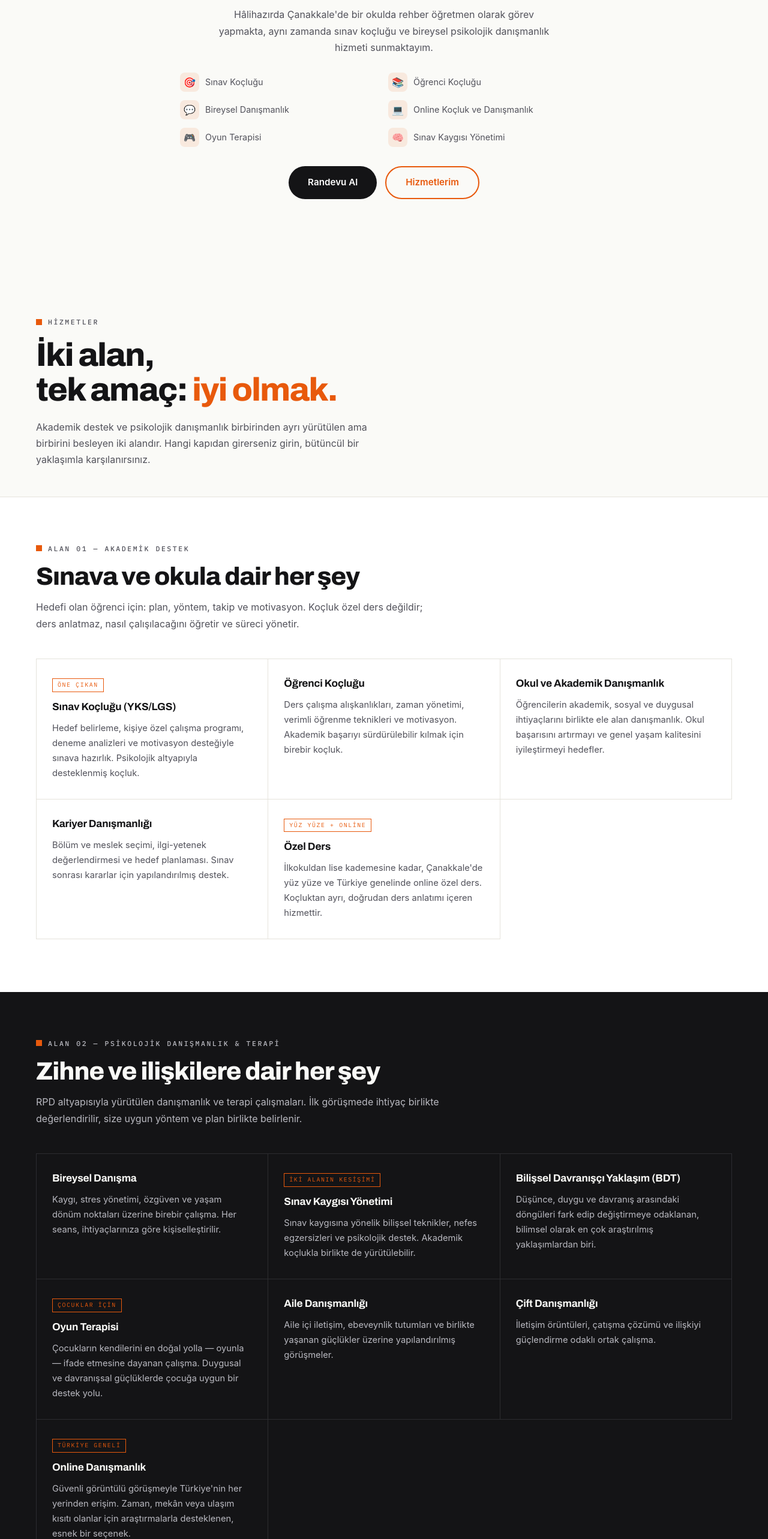
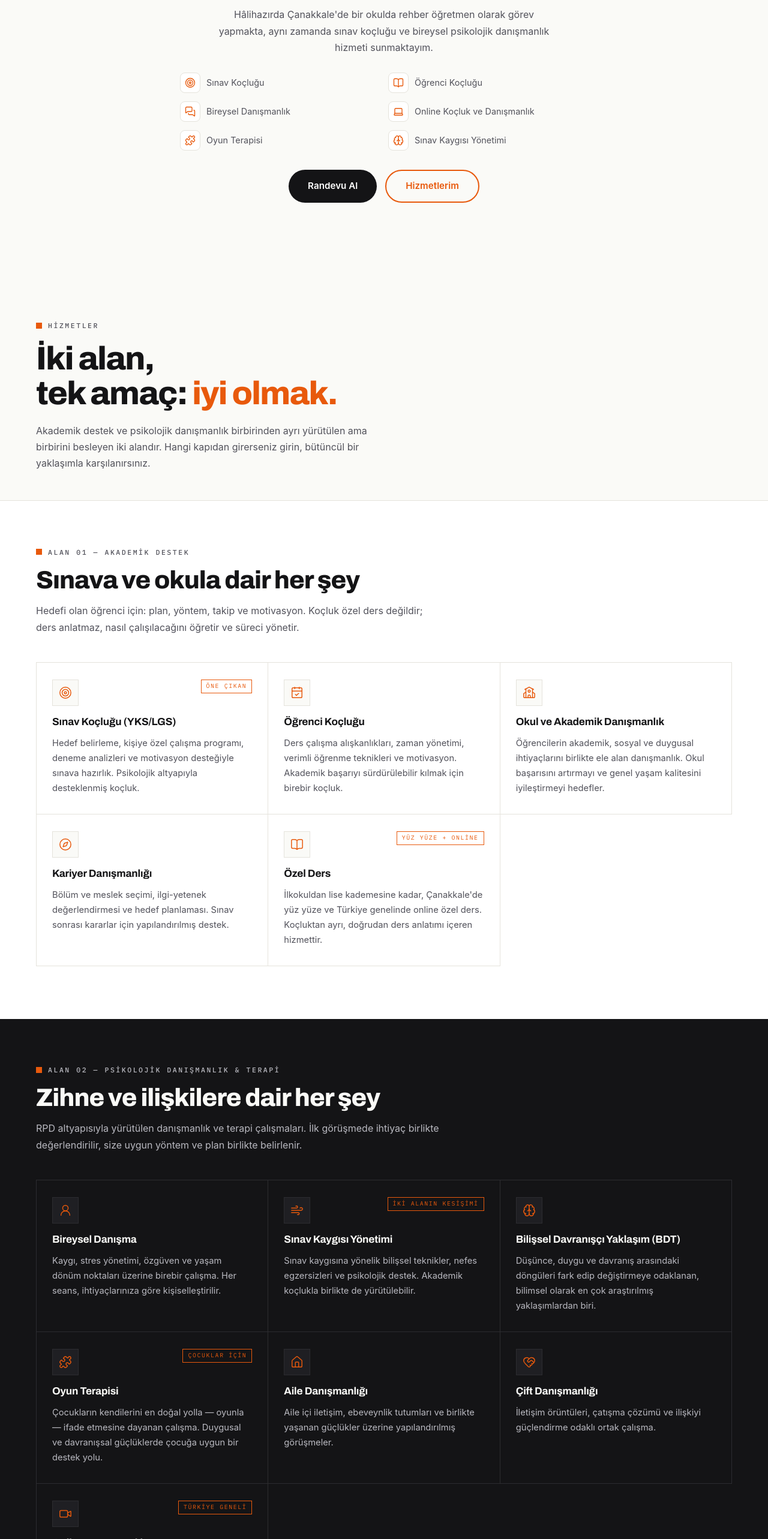
Before and after one commit to Orhany23/danismanlik-kocluk-site, a Next.js app: page / in a window 1280 px wide. Shown: the part 1180-3746 px from the top of the page at 60% size. Built offline with nearby package versions, Linux system fonts and the light colour scheme; a web font is replaced by a local one.

Commit message:
İkonlar Lucide setiyle yenilendi: tutarlı ince çizgi stili, çerçeveli kutular, hizmet kartlarına ikon eklendi

```diff
--- a/package.json
+++ b/package.json
@@ -17,7 +17,7 @@
     "class-variance-authority": "^0.7.1",
     "clsx": "^2.1.1",
     "dotenv": "^17.4.2",
-    "lucide-react": "^1.17.0",
+    "lucide-react": "^1.18.0",
     "next": "16.2.7",
     "next-auth": "^5.0.0-beta.31",
     "pg": "^8.21.0",
--- a/src/app/globals.css
+++ b/src/app/globals.css
@@ -300,17 +300,15 @@ section[id], [id] { scroll-margin-top: calc(var(--navbar-h) + 16px); }
   border-color: var(--clr-primary-light);
 }
 .service-icon {
-  width: 64px; height: 64px; border-radius: 18px;
-  background: linear-gradient(135deg, rgba(20,20,22,0.08), rgba(232,89,12,0.12));
-  display: flex; align-items: center; justify-content: center;
-  margin-bottom: 24px;
-  transition: all 0.3s;
+  width: 48px; height: 48px;
+  border: 1px solid var(--clr-border);
+  background: var(--clr-bg);
+  color: var(--clr-accent);
+  display: inline-flex; align-items: center; justify-content: center;
+  margin-bottom: 16px;
 }
-.service-card:hover .service-icon {
-  background: linear-gradient(135deg, var(--clr-primary), var(--clr-accent));
-}
-.service-icon svg { width: 32px; height: 32px; transition: all 0.3s; }
-.service-card:hover .service-icon svg :is(path, circle, rect) { stroke: #fff; }
+.service-icon svg { width: 24px; height: 24px; }
+.service-card:hover .service-icon { border-color: var(--clr-accent); }
 .service-title {
   font-family: var(--font-display);
   font-size: 1.2rem; font-weight: 700; margin-bottom: 12px;
@@ -735,3 +733,29 @@ footer { background: var(--clr-navy); color: rgba(255,255,255,0.8); padding: 60p
 .domain-band--ink .domain-card-desc { color: #B9B9C0; }
 @media (max-width: 980px) { .domain-grid { grid-template-columns: repeat(2, 1fr); } }
 @media (max-width: 620px) { .domain-grid { grid-template-columns: 1fr; } }
+
+
+/* ===== ICON STYLING (lucide) ===== */
+.domain-card-top { display: flex; align-items: flex-start; justify-content: space-between; gap: 12px; margin-bottom: 14px; }
+.domain-card-top .domain-tag { margin-bottom: 0; }
+.domain-card-icon {
+  display: inline-flex; align-items: center; justify-content: center;
+  width: 44px; height: 44px;
+  border: 1px solid var(--clr-border);
+  color: var(--clr-accent);
+  background: var(--clr-bg);
+  flex: none;
+}
+.domain-card-icon svg { width: 22px; height: 22px; }
+.domain-band--ink .domain-card-icon { border-color: #2C2C30; background: #1F1F23; }
+
+
+.about-feature-icon {
+  display: inline-flex; align-items: center; justify-content: center;
+  width: 34px; height: 34px;
+  border: 1px solid var(--clr-border);
+  background: var(--clr-bg2);
+  color: var(--clr-accent);
+  font-size: 0;
+  flex: none;
+}
--- a/src/components/AboutSection.tsx
+++ b/src/components/AboutSection.tsx
@@ -1,11 +1,19 @@
 "use client";
 
 import { useLocale } from "@/components/LocaleProvider";
+import { Target, BookOpen, MessagesSquare, Laptop, Puzzle, Brain } from "lucide-react";
 
 export default function AboutSection() {
   const { dict } = useLocale();
   const t = dict.about;
-  const featureIcons = ["🎯", "📚", "💬", "💻", "🎮", "🧠"];
+  const featureIcons = [
+  <Target key="0" size={18} strokeWidth={1.8} />,
+  <BookOpen key="1" size={18} strokeWidth={1.8} />,
+  <MessagesSquare key="2" size={18} strokeWidth={1.8} />,
+  <Laptop key="3" size={18} strokeWidth={1.8} />,
+  <Puzzle key="4" size={18} strokeWidth={1.8} />,
+  <Brain key="5" size={18} strokeWidth={1.8} />,
+];
   const gIcon = (
     <svg width="20" height="20" viewBox="0 0 24 24" fill="none">
       <defs><linearGradient id="accG" x1="0%" y1="0%" x2="100%" y2="100%"><stop offset="0%" stopColor="#fff"/><stop offset="100%" stopColor="#fff"/></linearGradient></defs>
--- a/src/components/ExamSection.tsx
+++ b/src/components/ExamSection.tsx
@@ -1,29 +1,16 @@
 "use client";
 
 import { useLocale } from "@/components/LocaleProvider";
+import { GraduationCap, School, Landmark, Globe2, CalendarDays, Lightbulb, ListChecks } from "lucide-react";
 
 const examIcons = [
-  <svg key="0" viewBox="0 0 32 32" fill="none" stroke="#E8590C" strokeWidth="1.8" strokeLinecap="round" strokeLinejoin="round">
-    <path d="M12 2L2 7l10 5 10-5-10-5z"/><path d="M2 17l10 5 10-5"/><path d="M2 12l10 5 10-5"/><path d="M8 7l8 4"/>
-  </svg>,
-  <svg key="1" viewBox="0 0 32 32" fill="none" stroke="#E8590C" strokeWidth="1.8" strokeLinecap="round" strokeLinejoin="round">
-    <path d="M8 2v28M24 2v28M2 8h28M2 16h28M2 24h28"/><path d="M14 2l-2 7M18 2l2 7"/>
-  </svg>,
-  <svg key="2" viewBox="0 0 32 32" fill="none" stroke="#E8590C" strokeWidth="1.8" strokeLinecap="round" strokeLinejoin="round">
-    <path d="M4 8h24v18H4z"/><path d="M16 4l6 4H10l6-4z"/><path d="M10 14l4 4 8-8"/>
-  </svg>,
-  <svg key="3" viewBox="0 0 32 32" fill="none" stroke="#E8590C" strokeWidth="1.8" strokeLinecap="round" strokeLinejoin="round">
-    <rect x="4" y="6" width="24" height="20" rx="2"/><path d="M16 14v4M16 22h0"/><path d="M11 6V4M21 6V4"/>
-  </svg>,
-  <svg key="4" viewBox="0 0 32 32" fill="none" stroke="#E8590C" strokeWidth="1.8" strokeLinecap="round" strokeLinejoin="round">
-    <circle cx="16" cy="16" r="13"/><path d="M16 9v7l4 4"/>
-  </svg>,
-  <svg key="5" viewBox="0 0 32 32" fill="none" stroke="#E8590C" strokeWidth="1.8" strokeLinecap="round" strokeLinejoin="round">
-    <path d="M16 4a9 9 0 0 1 9 9c0 3.5-2 5.5-3.5 7-1 1-1.5 2-1.5 3.5h-8c0-1.5-.5-2.5-1.5-3.5C9 18.5 7 16.5 7 13a9 9 0 0 1 9-9z"/><path d="M12 27h8M13.5 30h5"/><path d="M13 13l2.5 2.5L20 11"/>
-  </svg>,
-  <svg key="6" viewBox="0 0 32 32" fill="none" stroke="#E8590C" strokeWidth="1.8" strokeLinecap="round" strokeLinejoin="round">
-    <rect x="4" y="5" width="24" height="22" rx="2"/><path d="M9 12h6M9 17h10M9 22h7"/><path d="M21 20l2 2 4-4"/>
-  </svg>,
+  <GraduationCap key="0" strokeWidth={1.6} />,
+  <School key="1" strokeWidth={1.6} />,
+  <Landmark key="2" strokeWidth={1.6} />,
+  <Globe2 key="3" strokeWidth={1.6} />,
+  <CalendarDays key="4" strokeWidth={1.6} />,
+  <Lightbulb key="5" strokeWidth={1.6} />,
+  <ListChecks key="6" strokeWidth={1.6} />,
 ];
 
 export default function ExamSection() {
--- a/src/components/ServicesSection.tsx
+++ b/src/components/ServicesSection.tsx
@@ -1,6 +1,29 @@
 "use client";
 
 import { useLocale } from "@/components/LocaleProvider";
+import {
+  Target, CalendarCheck, School, Compass, BookOpen,
+  UserRound, Wind, Brain, Puzzle, Home, HeartHandshake, Video,
+} from "lucide-react";
+
+const groupIcons: Record<string, React.ReactNode[]> = {
+  academic: [
+    <Target key="a0" strokeWidth={1.6} />,
+    <CalendarCheck key="a1" strokeWidth={1.6} />,
+    <School key="a2" strokeWidth={1.6} />,
+    <Compass key="a3" strokeWidth={1.6} />,
+    <BookOpen key="a4" strokeWidth={1.6} />,
+  ],
+  counseling: [
+    <UserRound key="c0" strokeWidth={1.6} />,
+    <Wind key="c1" strokeWidth={1.6} />,
+    <Brain key="c2" strokeWidth={1.6} />,
+    <Puzzle key="c3" strokeWidth={1.6} />,
+    <Home key="c4" strokeWidth={1.6} />,
+    <HeartHandshake key="c5" strokeWidth={1.6} />,
+    <Video key="c6" strokeWidth={1.6} />,
+  ],
+};
 
 export default function ServicesSection() {
   const { dict } = useLocale();
@@ -39,7 +62,10 @@ export default function ServicesSection() {
               <div className="domain-grid">
                 {group.items.map((item, i) => (
                   <article key={i} className="domain-card">
-                    {item.tag && <span className="domain-tag">{item.tag}</span>}
+                    <div className="domain-card-top">
+                      <span className="domain-card-icon">{groupIcons[group.key]?.[i]}</span>
+                      {item.tag && <span className="domain-tag">{item.tag}</span>}
+                    </div>
                     <h4 className="domain-card-title">{item.title}</h4>
                     <p className="domain-card-desc">{item.desc}</p>
                   </article>
--- a/src/components/WhoForSection.tsx
+++ b/src/components/WhoForSection.tsx
@@ -1,23 +1,14 @@
 "use client";
 
 import { useLocale } from "@/components/LocaleProvider";
+import { GraduationCap, Layers, Hourglass, Sparkles, Users } from "lucide-react";
 
 const profileIcons = [
-  <svg key="0" viewBox="0 0 32 32" fill="none" stroke="#E8590C" strokeWidth="1.8" strokeLinecap="round" strokeLinejoin="round">
-    <circle cx="16" cy="10" r="6" /><path d="M8 28c0-5 3.6-9 8-9s8 4 8 9" /><path d="M17 8l-2 3 2 2" strokeWidth="1.4" />
-  </svg>,
-  <svg key="1" viewBox="0 0 32 32" fill="none" stroke="#E8590C" strokeWidth="1.8" strokeLinecap="round" strokeLinejoin="round">
-    <path d="M12 6L4 10v12l8 4 8-4V10l-8-4z" /><path d="M20 10l8 4v12l-8 4" /><path d="M12 14l8-4" /><path d="M12 18l8-4" /><path d="M12 22l8-4" />
-  </svg>,
-  <svg key="2" viewBox="0 0 32 32" fill="none" stroke="#E8590C" strokeWidth="1.8" strokeLinecap="round" strokeLinejoin="round">
-    <circle cx="16" cy="16" r="13" /><path d="M16 10v6l4 3" />
-  </svg>,
-  <svg key="3" viewBox="0 0 32 32" fill="none" stroke="#E8590C" strokeWidth="1.8" strokeLinecap="round" strokeLinejoin="round">
-    <path d="M16 4v4M16 24v4M4 16h4M24 16h4" /><path d="M8.5 8.5l2.8 2.8M20.7 20.7l2.8 2.8" /><path d="M8.5 23.5l2.8-2.8M20.7 11.3l2.8-2.8" />
-  </svg>,
-  <svg key="4" viewBox="0 0 32 32" fill="none" stroke="#E8590C" strokeWidth="1.8" strokeLinecap="round" strokeLinejoin="round">
-    <circle cx="9" cy="9" r="4" /><circle cx="23" cy="9" r="4" /><path d="M9 24c0-4 3-8 7-8s7 4 7 8" /><path d="M5 20h22" strokeWidth="1.4" />
-  </svg>,
+  <GraduationCap key="0" strokeWidth={1.6} />,
+  <Layers key="1" strokeWidth={1.6} />,
+  <Hourglass key="2" strokeWidth={1.6} />,
+  <Sparkles key="3" strokeWidth={1.6} />,
+  <Users key="4" strokeWidth={1.6} />,
 ];
 
 export default function WhoForSection() {
```
Also changed, not shown: 2 other files (tests, documents, lock files or other folders).
